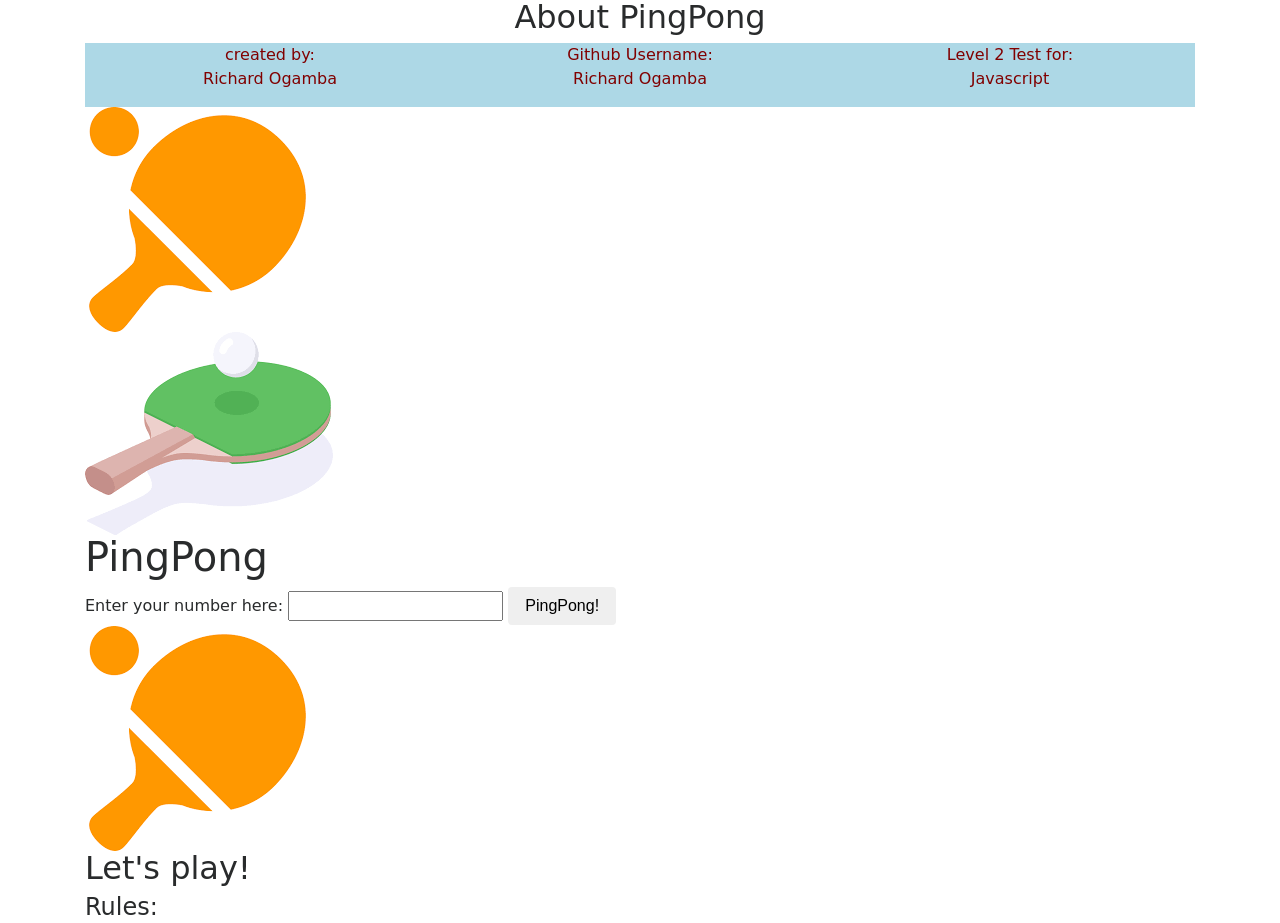
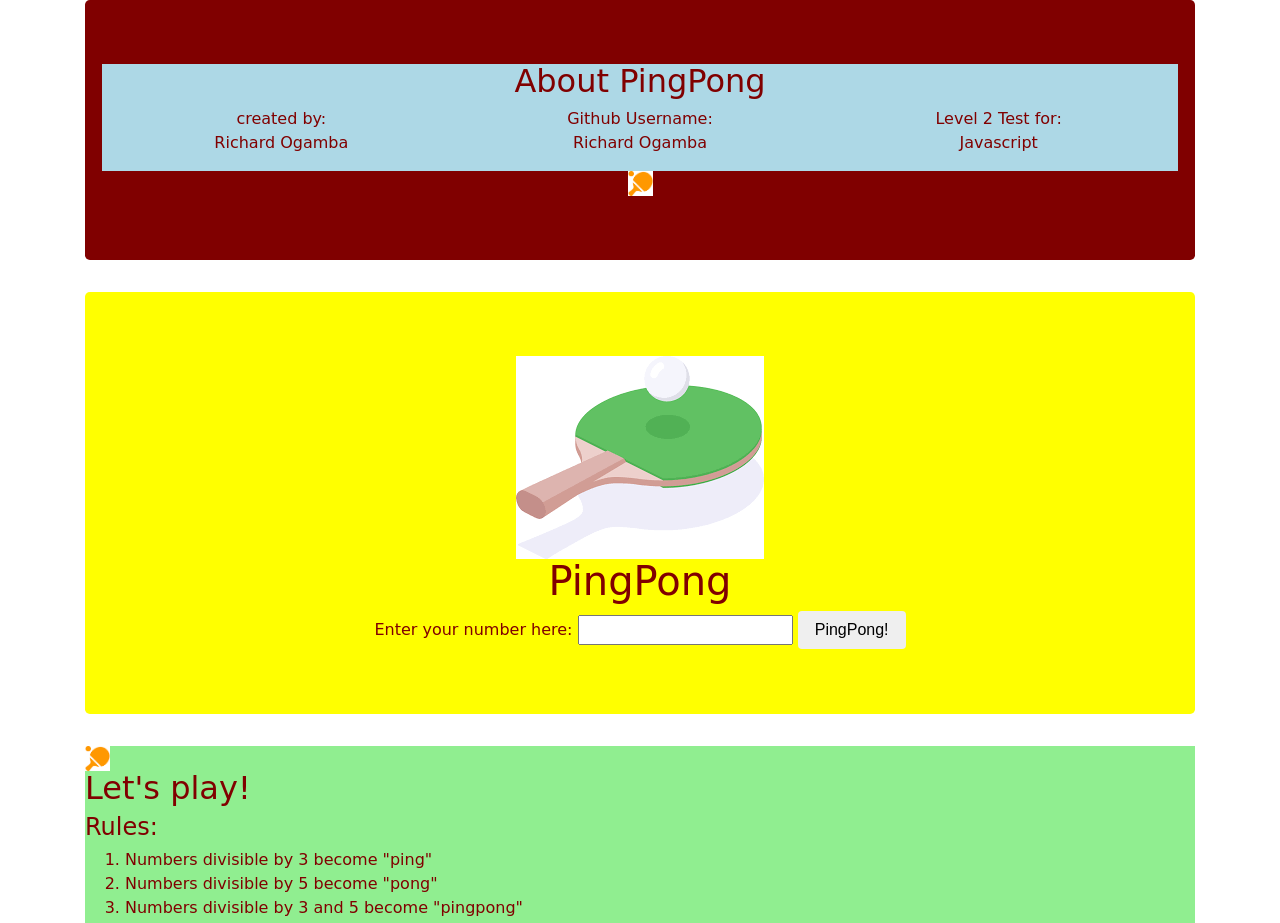
Before and after one commit to RichardOgamba/pingpong, a plain HTML site: page index.html in a window 1280 px wide. Shown: the top 923 px of the page. Drawn offline with Linux system fonts and the light colour scheme.

Commit message:
add changes to html file

```diff
--- a/index.html
+++ b/index.html
@@ -11,8 +11,8 @@
 	</head>
 	<body>
 		<div class="container">
-			<div class="container-fluid">
-				<div class="row">
+			<div class="container-fluid jumbotron topbar">
+				<div class="row con">
 					<div class="col-12">
 						<h2>About PingPong</h2>
 					</div>
@@ -28,14 +28,13 @@
 						<p>Level 2 Test for: <br /> <span>Javascript</span> </p>
 					</div>
 				</div>
-				<div class="row">
-					<div class="col-xl-13">
-						<img src="img/pong.png" alt="pingpong">
-					</div>
-
+				<div class="row" id="lower">
+					<div class="col-xl-12">
+						<img class="image" src="img/pong.png" alt="pingpong">
 					</div>
 				</div>
-
+			</div>
+			<div class="jumbotron important">
 				<form>
 					<img src="img/ping.png" alt="pingpong">
 					<h1>PingPong</h1>
@@ -43,7 +42,9 @@
 					<input type="text" name="PingPong">
 					<button type="submit" class="btn">PingPong!</button>
 				</form>
-			<img src="img/pong.png" alt="pingpong">
+			</div>
+<div class="sidebar">
+	<img class="image" src="img/pong.png" alt="pingpong">
 	<h2>Let's play!</h2>
 	<h4>Rules:</h4>
 	<ol>
@@ -75,5 +76,6 @@
 		<li>pong</li>
 	</ul>
 </div>
+		</div>
 	</body>
 </html>
```
Lines whose indentation alone changed are shown as unchanged.
